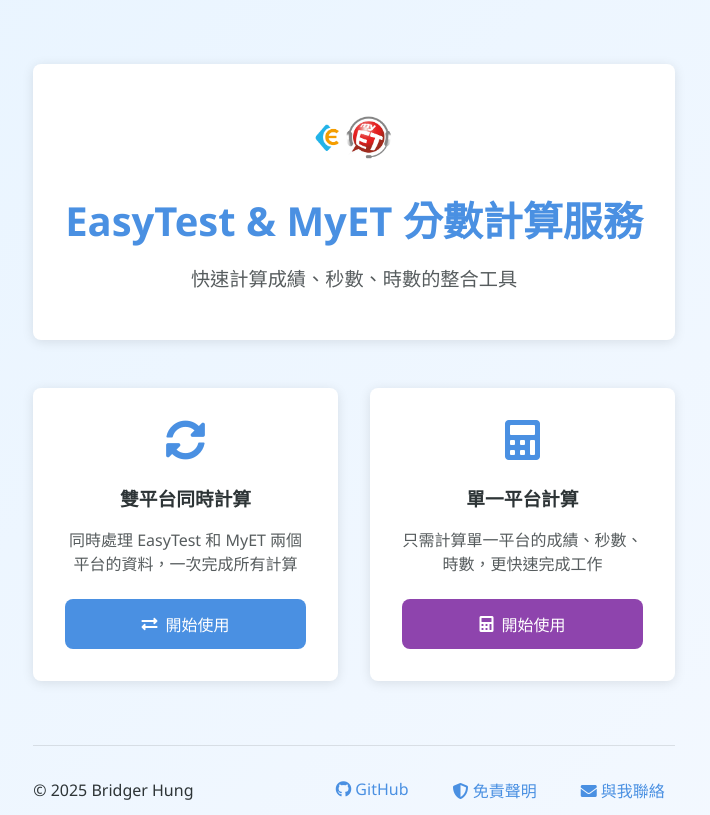
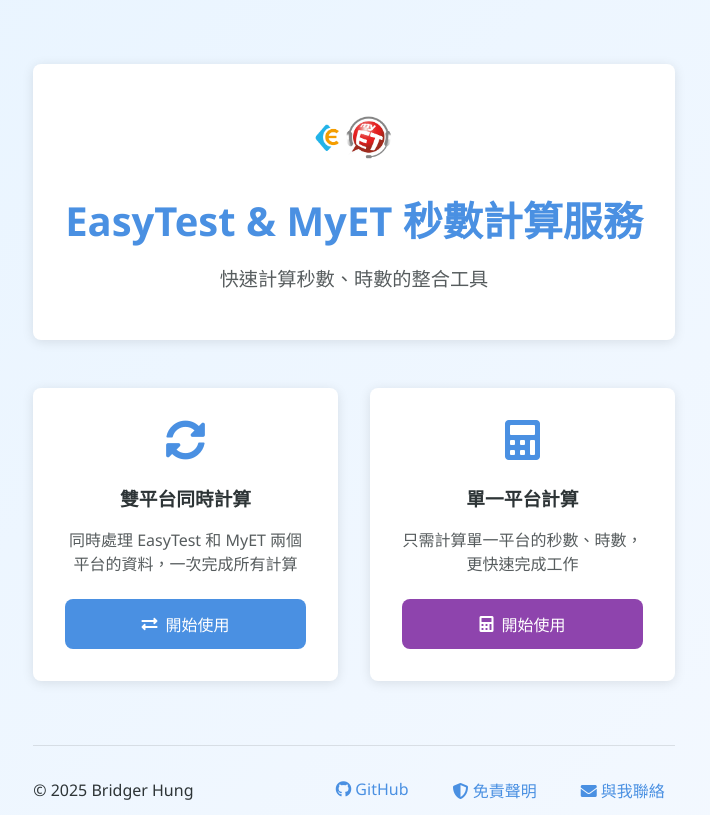
Before and after one commit to bridgerhung/easytest, a Flask app: page / in a window 1280 px wide. Shown: the top 815 px of the page, without its empty margins (286-996 px from the left). Run offline with Flask 3, Linux system fonts and the light colour scheme.

Commit message:
Update home.html

```diff
--- a/templates/home.html
+++ b/templates/home.html
@@ -37,7 +37,7 @@
     <meta property="og:title" content="EasyTest & MyET 分數秒數計算服務" />
     <meta
       property="og:description"
-      content="請上傳 MyET 的 xlsx 檔案 或 EasyTest 的 csv 檔案，系統會自動計算成績並轉換為 Excel 檔案"
+      content="請上傳 MyET 的 xlsx 檔案 或 EasyTest 的 csv 檔案，系統會自動計算時數並轉換為 Excel 檔案"
     />
     <meta property="og:image" content="/static/logo.png" />
     <meta property="og:url" content="https://csv.brid.pw" />
@@ -53,8 +53,8 @@
       <div class="hero card">
         <div class="hero-content">
           <img src="/static/logo.png" alt="favicon" class="logo" />
-          <h1>EasyTest & MyET 分數計算服務</h1>
-          <p class="subtitle">快速計算成績、秒數、時數的整合工具</p>
+          <h1>EasyTest & MyET 秒數計算服務</h1>
+          <p class="subtitle">快速計算秒數、時數的整合工具</p>
         </div>
       </div>
 
@@ -73,7 +73,7 @@
         <div class="feature-card">
           <i class="fas fa-calculator feature-icon"></i>
           <h3>單一平台計算</h3>
-          <p>只需計算單一平台的成績、秒數、時數，更快速完成工作</p>
+          <p>只需計算單一平台的秒數、時數，更快速完成工作</p>
           <a href="/legacy" class="btn secondary-btn">
             <i class="fas fa-calculator"></i>
             開始使用
```
